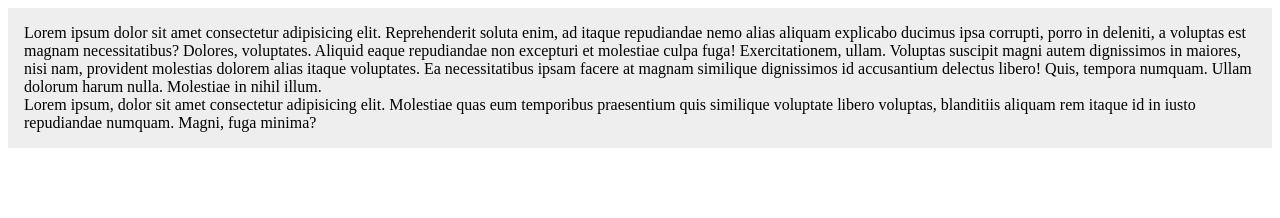
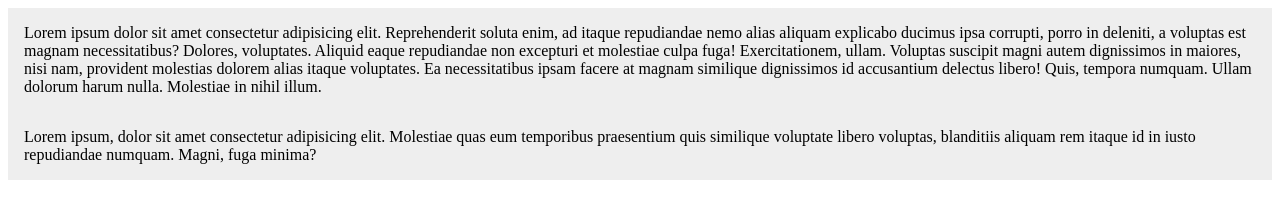
Before and after one commit to DerejeKitaw/css_grid, a plain HTML site: page 01/index.html in a window 1280 px wide. Drawn offline with Linux system fonts and the light colour scheme.

Commit message:
Give all dive tags inside wrapper 1em padding

```diff
--- a/style/style.css
+++ b/01/style/style.css
@@ -1,4 +1,4 @@
-.wrapper{
+.wrapper >div{
     background: #eee;
     padding: 1em;
 }
```
Also changed, not shown: 01/DOC/css_grid_1.png (added), 01/index.html (renamed from index.html), 3 other files.
